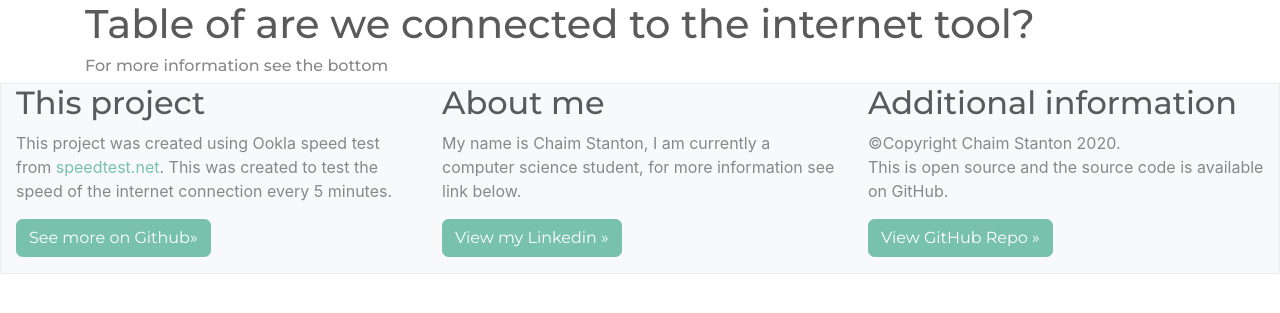
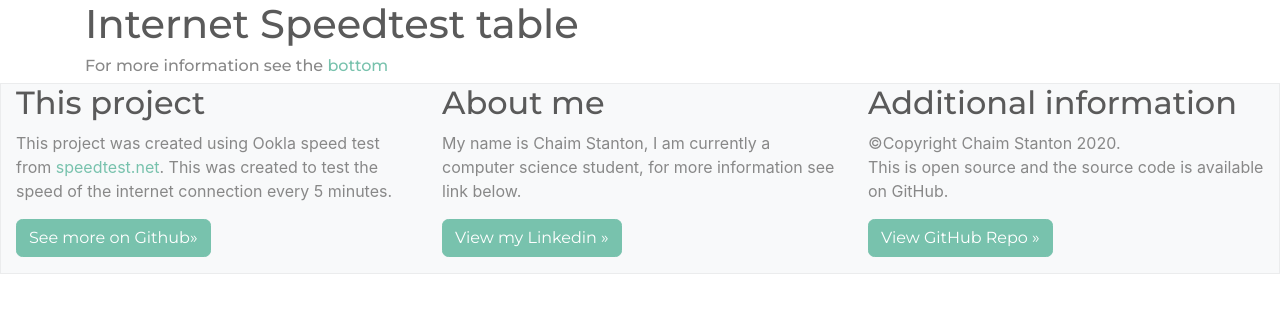
Before and after one commit to ChaimStanton/pingtester, a PHP site: page / in a window 1280 px wide. Shown: the top 313 px of the page. Run offline with PHP 8.4, Linux system fonts and the light colour scheme; some libraries are stand-ins or nearby versions.

Commit message:
made a link to the bottom

```diff
--- a/footer.php
+++ b/footer.php
@@ -6,7 +6,7 @@ echo '
 
 <footer>
 
-<div class="container-fluid bg-light">
+<div class="container-fluid bg-light" id="info">
 	<div class="row table-bordered">
 		<div class="col-md-4">
 			<h2>
--- a/header.php
+++ b/header.php
@@ -24,8 +24,9 @@ echo '
 
 <div class="container">
   <div class="page-header">
-    <h1> Table of are we connected to the internet tool?</h1>
-    <h6 class="text-muted">For more information see the bottom<h6>
+    <h1>Internet Speedtest table</h1>
+    <h6 class="text-muted">For more information see the <a href="#info">bottom</a>
+    <h6>
   </div>
 </div>
 
```
